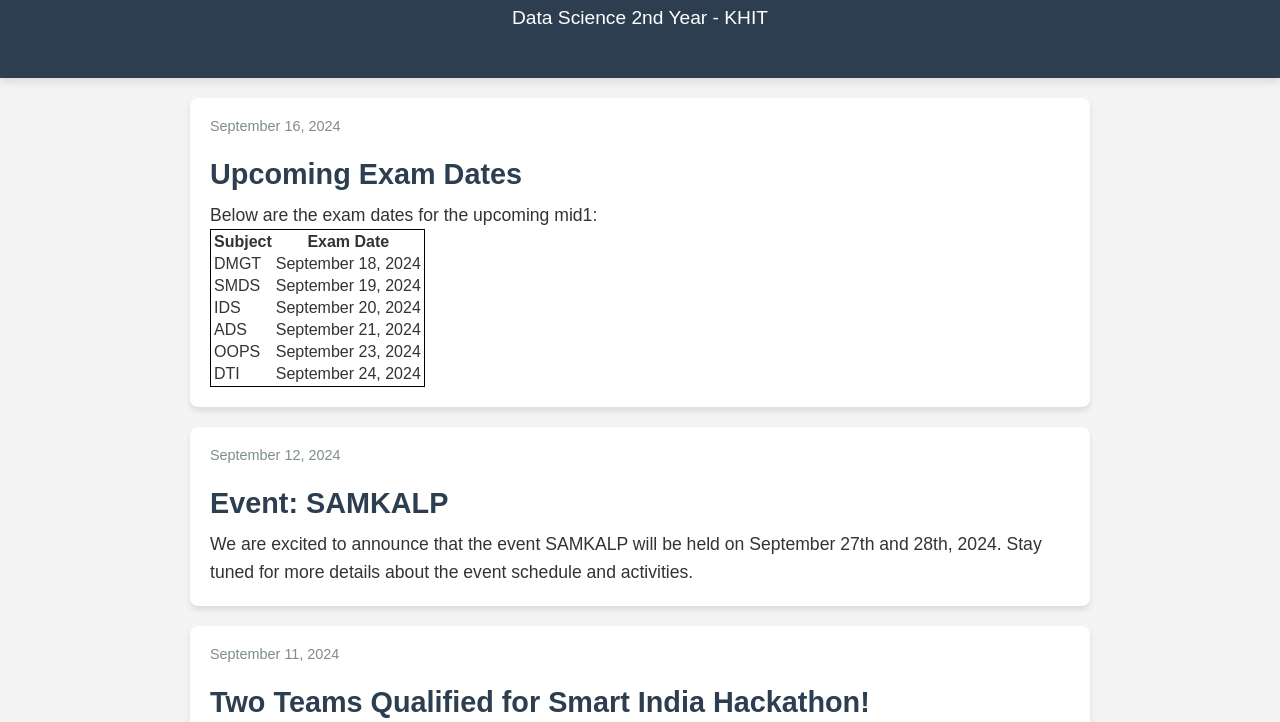
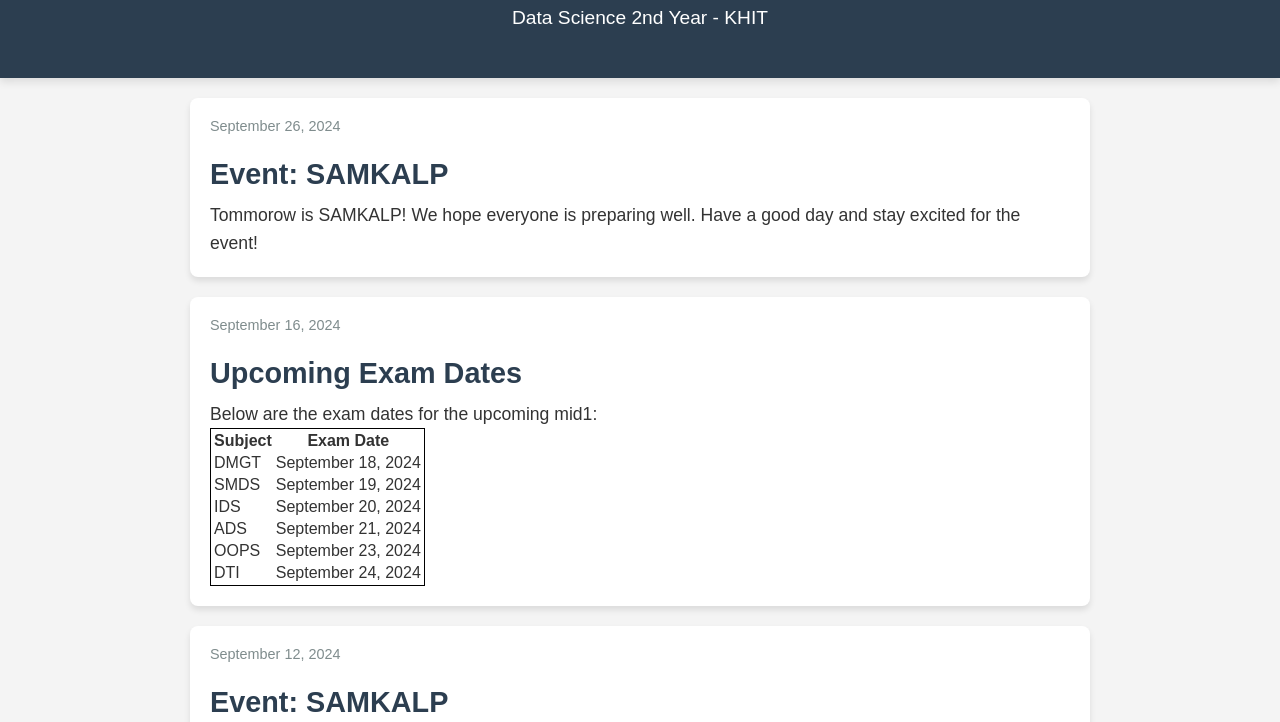
Before and after one commit to m-g-kalyan/KHIT_2_ND_YEAR_2023-2027, a plain HTML site: page anno.html in a window 1280 px wide. Shown: the part 78-800 px from the top of the page. Drawn offline with Linux system fonts and the light colour scheme.

Commit message:
Update anno.html

```diff
--- a/anno.html
+++ b/anno.html
@@ -87,6 +87,12 @@
 
     <div class="container">
         <div class="announcement">
+    <div class="date">September 26, 2024</div>
+    <h2>Event: SAMKALP</h2>
+    <p>Tommorow is SAMKALP! We hope everyone is preparing well. Have a good day and stay excited for the event!</p>
+</div>
+
+        <div class="announcement">
     <div class="date">September 16, 2024</div>
     <h2>Upcoming Exam Dates</h2>
     <p>Below are the exam dates for the upcoming mid1:</p>
```
